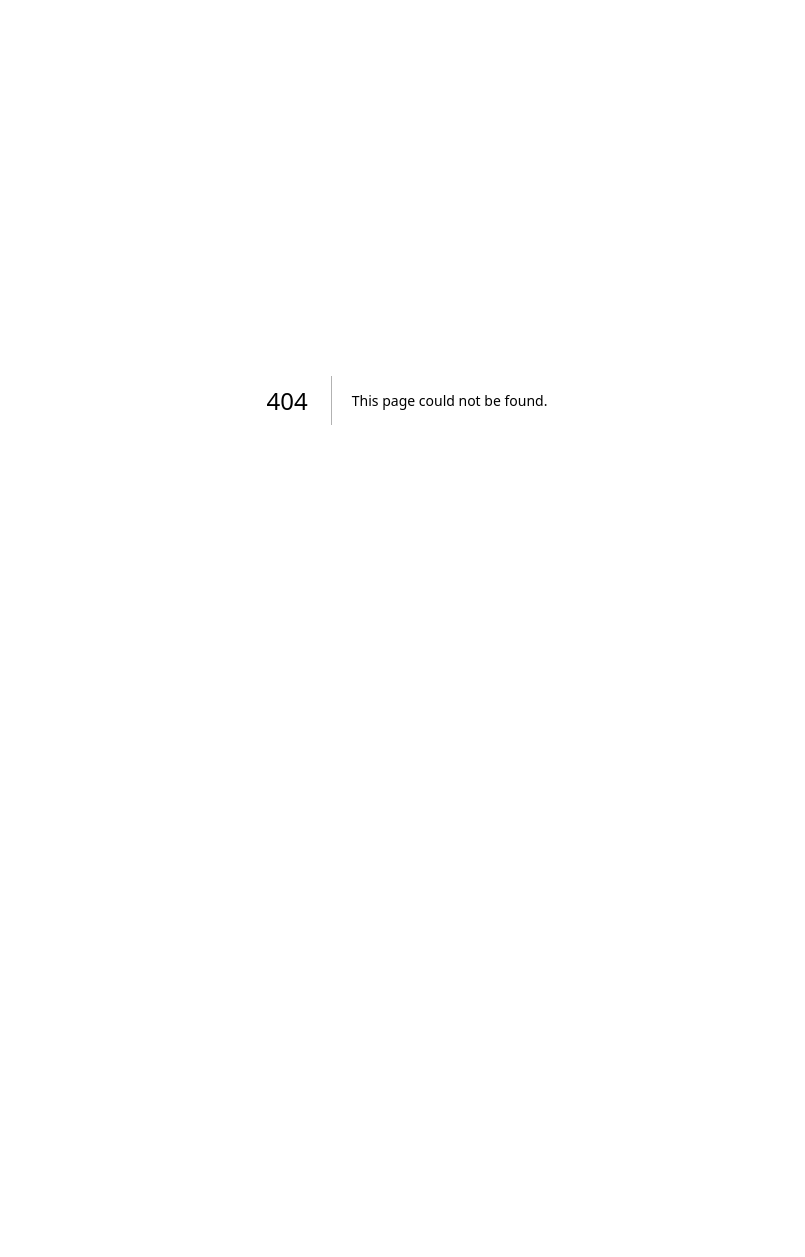
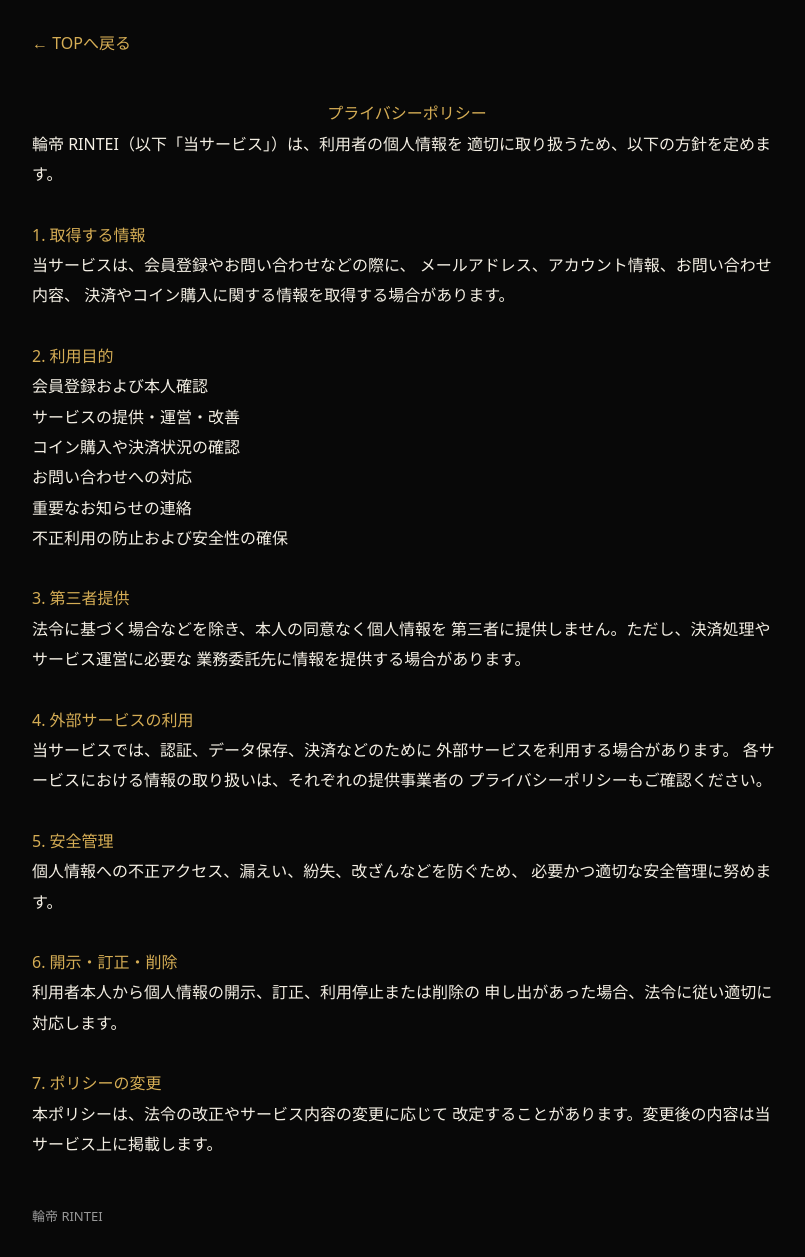
Before and after one commit to nkcleankazu-ai/Rintei-Keirin, a Next.js app: page /privacy in a window 1280 px wide. Before the commit this address had no page. Shown: the whole page, without its empty margins (233-1038 px from the left). Before the commit the page ends 800 px from the top, so only its background shows below. Built offline with nearby package versions, Linux system fonts and the light colour scheme.

Commit message:
Add privacy policy page for RINTEI service
This page outlines the privacy policy for the RINTEI service, detailing the handling of personal information, purposes of use, and user rights.

```diff
--- /dev/null
+++ b/src/app/privacy/page.tsx
@@ -0,0 +1,87 @@
+export const metadata = {
+  title: "プライバシーポリシー",
+  description: "輪帝 RINTEIにおける個人情報の取り扱いについて。",
+};
+
+export default function PrivacyPage() {
+  return (
+    <main style={{
+      minHeight: "100vh",
+      background: "#080808",
+      color: "#f5f0e5",
+      padding: "28px 18px",
+      lineHeight: 1.9,
+    }}>
+      <div style={{ maxWidth: 750, margin: "auto" }}>
+        <a href="/" style={{ color: "#d5ad55" }}>← TOPへ戻る</a>
+
+        <h1 style={{
+          color: "#d5ad55",
+          textAlign: "center",
+          marginTop: 40,
+        }}>
+          プライバシーポリシー
+        </h1>
+
+        <p>
+          輪帝 RINTEI（以下「当サービス」）は、利用者の個人情報を
+          適切に取り扱うため、以下の方針を定めます。
+        </p>
+
+        <h2 style={{ color: "#d5ad55", marginTop: 30 }}>1. 取得する情報</h2>
+        <p>
+          当サービスは、会員登録やお問い合わせなどの際に、
+          メールアドレス、アカウント情報、お問い合わせ内容、
+          決済やコイン購入に関する情報を取得する場合があります。
+        </p>
+
+        <h2 style={{ color: "#d5ad55", marginTop: 30 }}>2. 利用目的</h2>
+        <ul>
+          <li>会員登録および本人確認</li>
+          <li>サービスの提供・運営・改善</li>
+          <li>コイン購入や決済状況の確認</li>
+          <li>お問い合わせへの対応</li>
+          <li>重要なお知らせの連絡</li>
+          <li>不正利用の防止および安全性の確保</li>
+        </ul>
+
+        <h2 style={{ color: "#d5ad55", marginTop: 30 }}>3. 第三者提供</h2>
+        <p>
+          法令に基づく場合などを除き、本人の同意なく個人情報を
+          第三者に提供しません。ただし、決済処理やサービス運営に必要な
+          業務委託先に情報を提供する場合があります。
+        </p>
+
+        <h2 style={{ color: "#d5ad55", marginTop: 30 }}>4. 外部サービスの利用</h2>
+        <p>
+          当サービスでは、認証、データ保存、決済などのために
+          外部サービスを利用する場合があります。
+          各サービスにおける情報の取り扱いは、それぞれの提供事業者の
+          プライバシーポリシーもご確認ください。
+        </p>
+
+        <h2 style={{ color: "#d5ad55", marginTop: 30 }}>5. 安全管理</h2>
+        <p>
+          個人情報への不正アクセス、漏えい、紛失、改ざんなどを防ぐため、
+          必要かつ適切な安全管理に努めます。
+        </p>
+
+        <h2 style={{ color: "#d5ad55", marginTop: 30 }}>6. 開示・訂正・削除</h2>
+        <p>
+          利用者本人から個人情報の開示、訂正、利用停止または削除の
+          申し出があった場合、法令に従い適切に対応します。
+        </p>
+
+        <h2 style={{ color: "#d5ad55", marginTop: 30 }}>7. ポリシーの変更</h2>
+        <p>
+          本ポリシーは、法令の改正やサービス内容の変更に応じて
+          改定することがあります。変更後の内容は当サービス上に掲載します。
+        </p>
+
+        <p style={{ color: "#999", marginTop: 45, fontSize: 13 }}>
+          輪帝 RINTEI
+        </p>
+      </div>
+    </main>
+  );
+}
```
